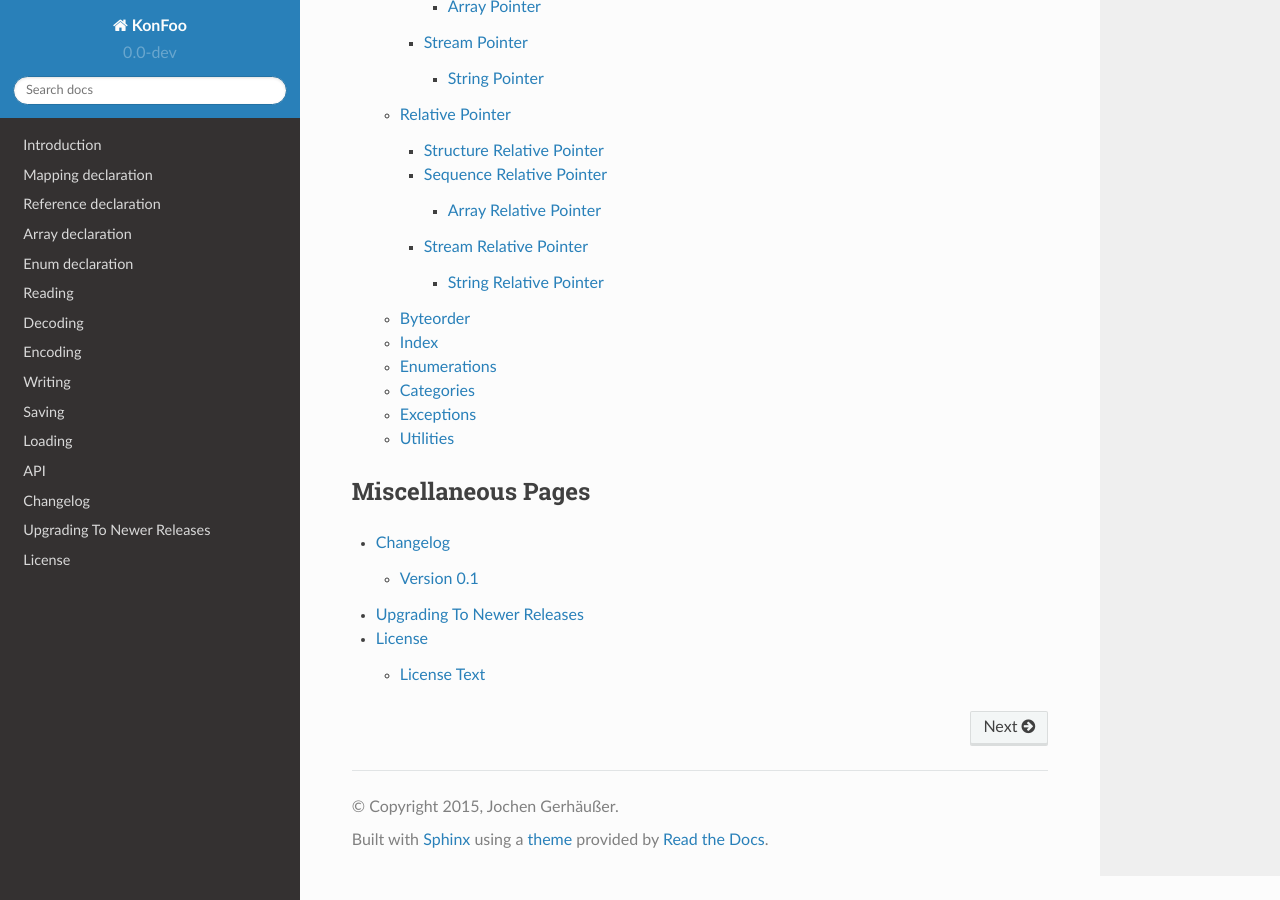
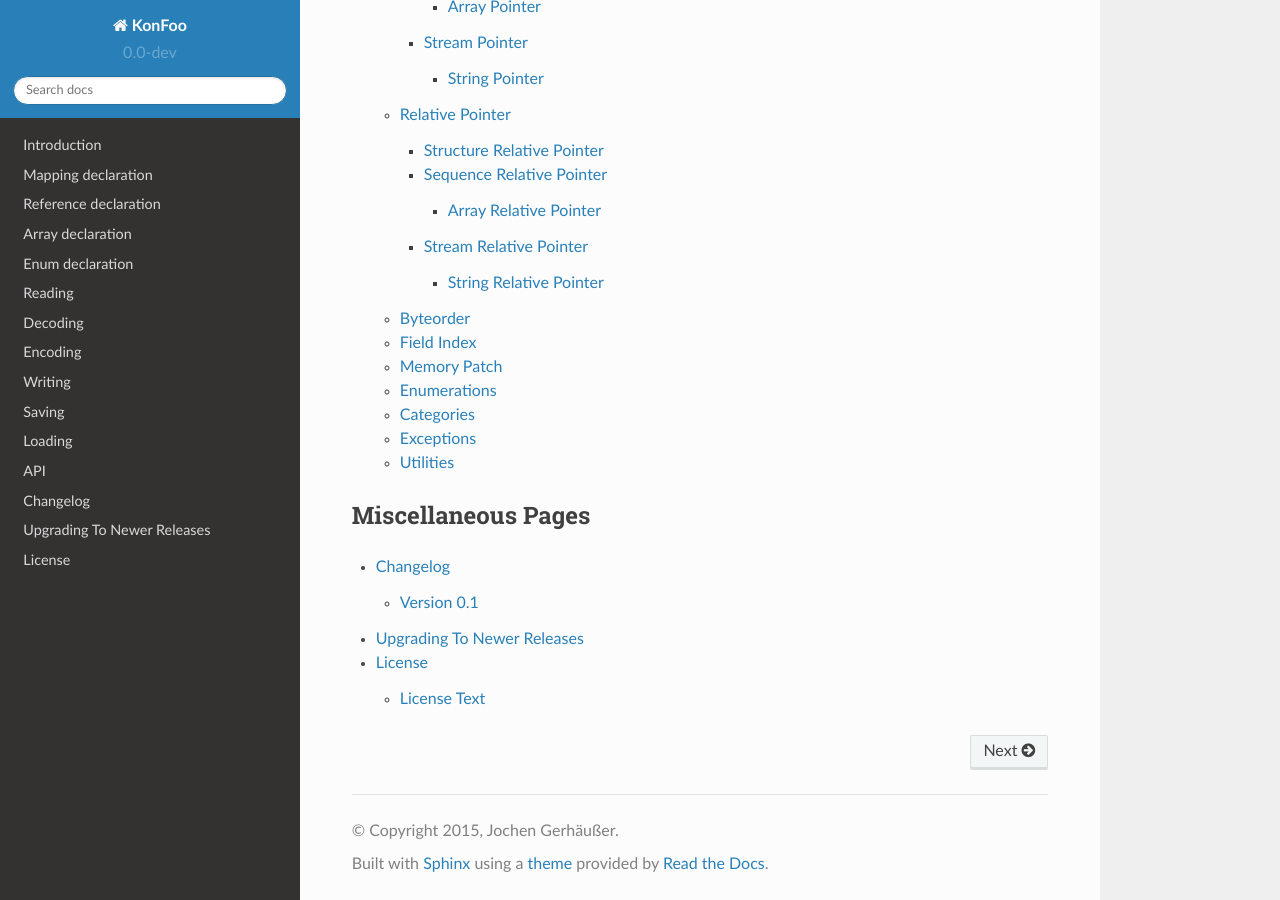
Before and after one commit to JoeVirtual/KonFoo, a Sphinx documentation site: the page built from docs/index.rst, in a window 1280 px wide and 900 px high, scrolled down 2850 px. Built offline with Sphinx 7.4.7 and the Read the Docs theme 2.0.0, drawn with Linux system fonts in a browser that asks for light colours.

```diff
--- a/docs/api.rst
+++ b/docs/api.rst
@@ -438,10 +438,15 @@ Byteorder
    :undoc-members:
    :inherited-members:
 
-Index
-=====
+Field Index
+===========
 
 .. autoclass:: Index
+
+Memory Patch
+============
+
+.. autoclass:: Patch
 
 Enumerations
 ============
--- a/konfoo/__init__.py
+++ b/konfoo/__init__.py
@@ -29,7 +29,7 @@ from .exceptions import KonFooException, FileError, OutOfRange, \
 from .providers import Provider, FileProvider
 
 # Core classes
-from .core import Index, zero, Container, Structure, Sequence, Array, \
+from .core import Patch, Index, zero, Container, Structure, Sequence, Array, \
     Field, Stream, String, Float, Decimal, Bit, Byte, Char, Signed, Unsigned, \
     Bitset, Bool, Enum, Scaled, Fraction, Bipolar, Unipolar, Datetime, \
     Pointer, StructurePointer, SequencePointer, ArrayPointer, StreamPointer, \
@@ -86,7 +86,9 @@ __all__ = [
     'Provider', 'FileProvider',
 
     # Core classes
-    'Index', 'zero', 'Container', 'Structure', 'Sequence', 'Array',
+    'Patch', 'Index', 'zero',
+
+    'Container', 'Structure', 'Sequence', 'Array',
 
     'Field', 'Stream', 'String', 'Float', 'Decimal', 'Bit', 'Byte', 'Char',
     'Signed', 'Unsigned', 'Bitset', 'Bool', 'Enum', 'Scaled', 'Fraction',
```
